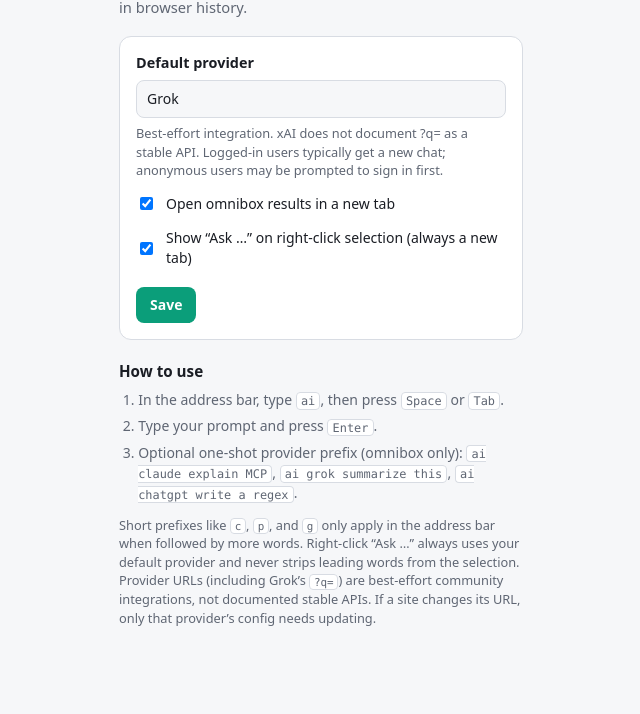
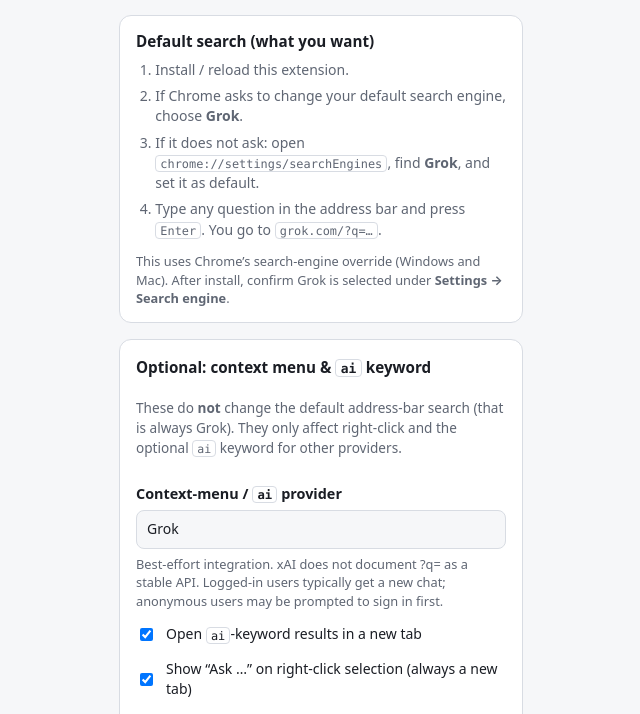
Before and after one commit to jtrugman/grok-bar, a website with bundled scripts: page options/options.html in a window 1280 px wide. Shown: the part 99-813 px from the top of the page, without its empty margins (319-959 px from the left). Built offline with nearby package versions, Linux system fonts and the light colour scheme; some packages are replaced by stand-ins of ours.

Commit message:
feat: Grok as default Chrome address-bar search
Register chrome_settings_overrides.search_provider so normal omnibox
queries go to https://grok.com/?q={searchTerms} with no ai keyword.
Keep optional ai keyword + context menu for multi-provider use.

```diff
--- a/options/options.css
+++ b/options/options.css
@@ -139,6 +139,26 @@
   margin-top: 20px;
 }
 
+.primary-usage {
+  margin-top: 0;
+  margin-bottom: 16px;
+  background: var(--surface);
+  border: 1px solid var(--border);
+  border-radius: 12px;
+  padding: 14px 16px;
+}
+
+.form-heading {
+  margin: 0 0 6px;
+  font-size: 0.95rem;
+}
+
+.form-intro {
+  margin: 0 0 12px;
+  color: var(--muted);
+  font-size: 0.85rem;
+}
+
 .usage h2 {
   margin: 0 0 8px;
   font-size: 0.95rem;
--- a/options/options.html
+++ b/options/options.html
@@ -3,29 +3,61 @@
   <head>
     <meta charset="UTF-8" />
     <meta name="viewport" content="width=device-width, initial-scale=1" />
-    <title>AI Omnibox Settings</title>
+    <title>Search with Grok — Settings</title>
     <link rel="stylesheet" href="options.css" />
   </head>
   <body>
     <main>
       <header>
-        <h1>AI Omnibox</h1>
+        <h1>Search with Grok</h1>
         <p class="subtitle">
-          Address-bar shortcuts for AI chat. This extension never stores your
-          prompts. Navigated AI URLs may still appear in browser history.
+          Normal address-bar search goes to Grok. No keyword required.
         </p>
       </header>
 
+      <section class="usage primary-usage">
+        <h2>Default search (what you want)</h2>
+        <ol>
+          <li>Install / reload this extension.</li>
+          <li>
+            If Chrome asks to change your default search engine, choose
+            <strong>Grok</strong>.
+          </li>
+          <li>
+            If it does not ask: open
+            <code>chrome://settings/searchEngines</code>, find
+            <strong>Grok</strong>, and set it as default.
+          </li>
+          <li>
+            Type any question in the address bar and press
+            <kbd>Enter</kbd>. You go to
+            <code>grok.com/?q=…</code>.
+          </li>
+        </ol>
+        <p class="caveat">
+          This uses Chrome’s search-engine override (Windows and Mac). After
+          install, confirm Grok is selected under
+          <strong>Settings → Search engine</strong>.
+        </p>
+      </section>
+
       <form id="settings-form">
+        <h2 class="form-heading">Optional: context menu &amp; <code>ai</code> keyword</h2>
+        <p class="form-intro">
+          These do <strong>not</strong> change the default address-bar search
+          (that is always Grok). They only affect right-click and the optional
+          <code>ai</code> keyword for other providers.
+        </p>
+
         <label class="field">
-          <span class="label">Default provider</span>
+          <span class="label">Context-menu / <code>ai</code> provider</span>
           <select id="defaultProviderId" name="defaultProviderId"></select>
           <span class="hint" id="provider-notes"></span>
         </label>
 
         <label class="field checkbox">
           <input type="checkbox" id="openInNewTab" name="openInNewTab" />
-          <span>Open omnibox results in a new tab</span>
+          <span>Open <code>ai</code>-keyword results in a new tab</span>
         </label>
 
         <label class="field checkbox">
@@ -44,30 +76,16 @@
       </form>
 
       <section class="usage">
-        <h2>How to use</h2>
-        <ol>
-          <li>
-            In the address bar, type <code>ai</code>, then press
-            <kbd>Space</kbd> or <kbd>Tab</kbd>.
-          </li>
-          <li>Type your prompt and press <kbd>Enter</kbd>.</li>
-          <li>
-            Optional one-shot provider prefix (omnibox only):
-            <code>ai claude explain MCP</code>,
-            <code>ai grok summarize this</code>,
-            <code>ai chatgpt write a regex</code>.
-          </li>
-        </ol>
-        <p class="caveat">
-          Short prefixes like <code>c</code>, <code>p</code>, and
-          <code>g</code> only apply in the address bar when followed by more
-          words. Right-click “Ask …” always uses your default provider and never
-          strips leading words from the selection.
+        <h2>Optional: multi-provider keyword</h2>
+        <p class="form-intro">
+          Type <code>ai</code>, then Space, then a prompt (or
+          <code>ai claude …</code>) if you want ChatGPT / Claude / etc. without
+          changing your default search.
         </p>
         <p class="caveat">
-          Provider URLs (including Grok’s <code>?q=</code>) are best-effort
-          community integrations, not documented stable APIs. If a site changes
-          its URL, only that provider’s config needs updating.
+          Grok’s <code>?q=</code> URL is a best-effort community integration,
+          not a documented xAI API. Prompts are not stored by this extension;
+          browser history may still record the navigated URL.
         </p>
       </section>
     </main>
--- a/package.json
+++ b/package.json
@@ -1,7 +1,7 @@
 {
-  "name": "ai-omnibox",
-  "version": "1.0.0",
-  "description": "Provider-agnostic Chrome omnibox extension for Grok, ChatGPT, Claude, Perplexity, and Gemini",
+  "name": "search-with-grok",
+  "version": "1.1.0",
+  "description": "Chrome extension: use Grok as your default address-bar search (no keyword required)",
   "private": true,
   "type": "module",
   "scripts": {
```
Also changed, not shown: scripts/validate-manifest.js (+13 -1 lines), README.md, manifest.json.
